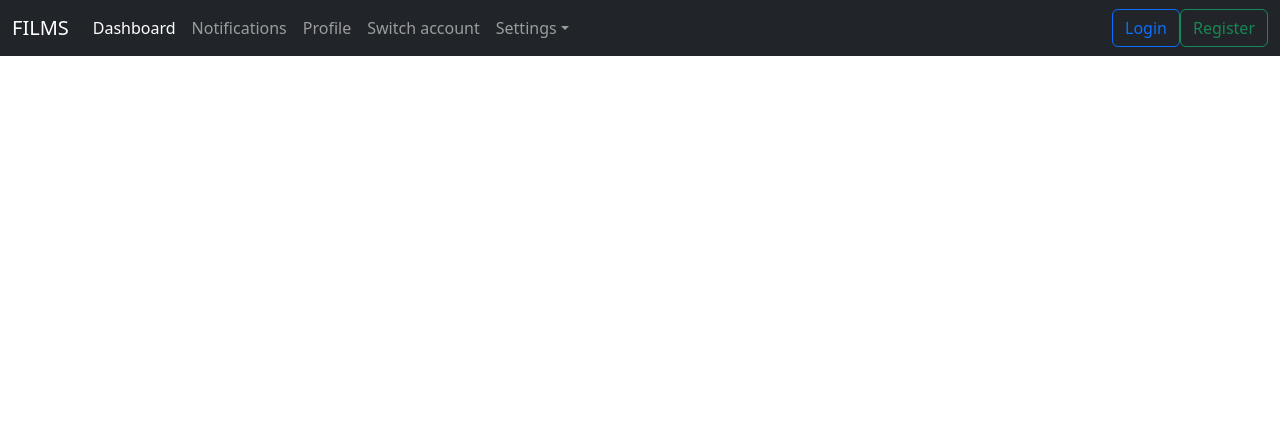
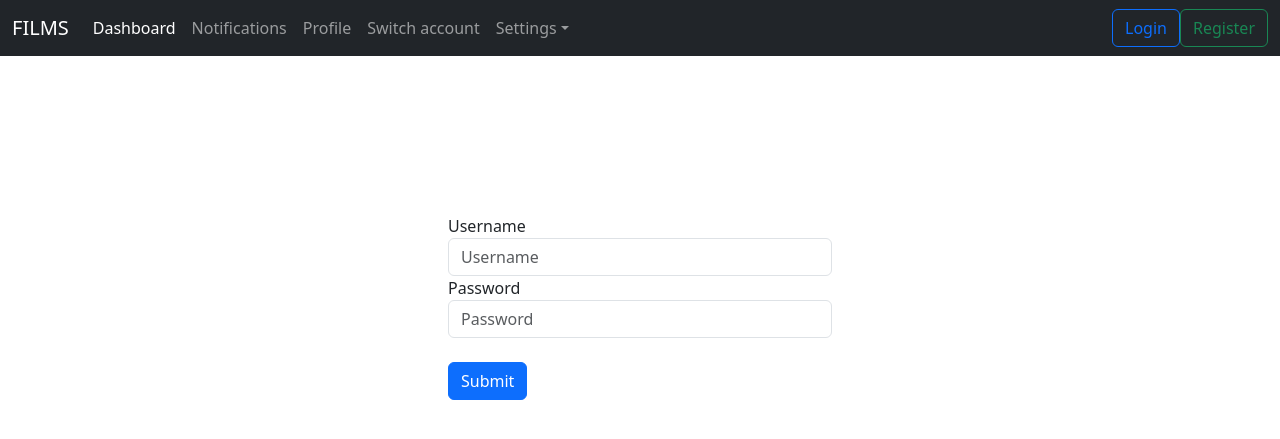
Before and after one commit to zhymas/films-site, a Django app: page /client/login/ in a window 1280 px wide. Shown: the top 439 px of the page. Run offline with Django 4.2, Linux system fonts and the light colour scheme; some libraries are stand-ins or nearby versions.

Commit message:
Add functional for client registration, login

```diff
--- a/client/forms.py
+++ b/client/forms.py
@@ -4,11 +4,26 @@ from django.contrib.auth.forms import UserCreationForm, AuthenticationForm
 
 
 class RegisterForm(UserCreationForm):
+    password1 = forms.CharField(
+        label="Password",
+        strip=False,
+        widget=forms.PasswordInput(attrs={'class': 'form-control', 'placeholder': 'Password'})
+    )
+    password2 = forms.CharField(
+        label="Password confirmation",
+        widget=forms.PasswordInput(attrs={'class': 'form-control', 'placeholder': 'Password confirm'}),
+        strip=False,
+    )
+
     class Meta:
         model = User
-        fields = ['username', 'email', 'password', 'password2']
+        fields = ['username', 'email']
+        widgets = {
+            'username': forms.TextInput(attrs={'class': 'form-control', 'placeholder': 'Username'}),
+            'email': forms.EmailInput(attrs={'class': 'form-control', 'placeholder': 'Email'}),
+        }
 
 
 class AuthForm(AuthenticationForm):
-    username = forms.CharField()
-    password = forms.CharField(widget=forms.PasswordInput())
+    username = forms.CharField(widget=forms.TextInput(attrs={'class': 'form-control', 'placeholder': 'Username'}))
+    password = forms.CharField(widget=forms.PasswordInput(attrs={'class': 'form-control', 'placeholder': 'Password'}))
--- a/client/templates/client/login_user.html
+++ b/client/templates/client/login_user.html
@@ -1,2 +1,18 @@
 {% extends 'films/base.html' %}
 {% block title %}Login{% endblock %}
+{% block content %}
+<div class="container">
+</div>
+<form method="post" class="form-reg" style="position: absolute; bottom: 50%; width: 30%; left: 50%; transform: translateX(-50%);">
+    {% csrf_token %}
+    <div class="form-group">
+        <label for="exampleInputEmail1">Username</label><br>
+        {{form.username}}
+    </div>
+    <div class="form-group">
+        <label for="exampleInputEmail1">Password</label><br>
+        {{form.password}}<br>
+    </div>
+    <button type="submit" class="btn btn-primary">Submit</button>
+</form>
+{% endblock %}
--- a/client/views.py
+++ b/client/views.py
@@ -1,6 +1,7 @@
 from django.contrib.auth.views import LoginView
 from django.http import JsonResponse
 from django.shortcuts import render, redirect
+from django.urls import reverse_lazy
 from django.views.generic import CreateView
 from .forms import RegisterForm, AuthForm
 from django.contrib.auth import logout, login
@@ -9,11 +10,12 @@ from django.contrib.auth import logout, login
 class CreateUser(CreateView):
     form_class = RegisterForm
     template_name = 'client/create_user.html'
+    success_url = reverse_lazy('home')
 
     def form_valid(self, form):
         user = form.save()
         login(self.request, user)
-        return JsonResponse({'success': 'user created'})
+        return redirect('home')
 
 
 class LoginUser(LoginView):
@@ -21,4 +23,4 @@ class LoginUser(LoginView):
     template_name = 'client/login_user.html'
 
     def get_success_url(self):
-        return JsonResponse({'success': 'user login'})
+        return '/'
--- a/films/views.py
+++ b/films/views.py
@@ -2,4 +2,5 @@ from django.shortcuts import render
 
 
 def home(request):
+    print(request.user)
     return render(request, 'films/base.html')
```
Also changed, not shown: client/templates/client/create_user.html (+18 -18 lines).
